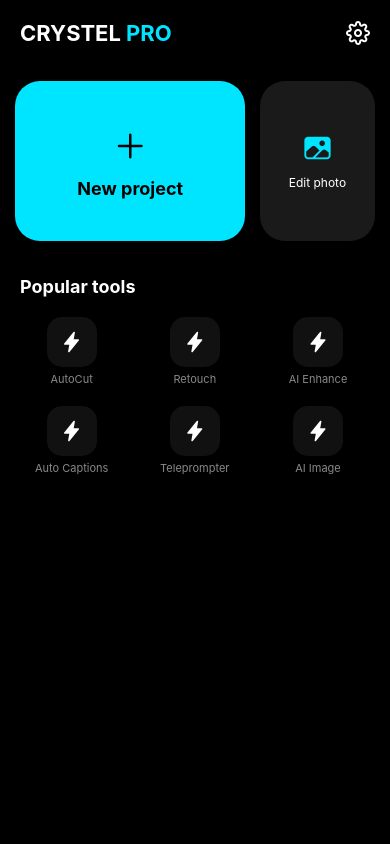
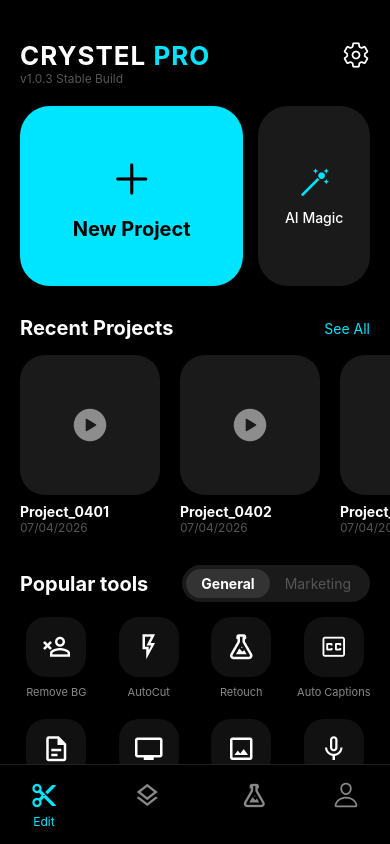
Before and after one commit to aabhishek9650-max/desi-capcut-app, a React Native app: screen / in a window 390 px wide. Built offline with nearby package versions, Linux system fonts and the light colour scheme.

Commit message:
Update App.js

```diff
--- a/App.js
+++ b/App.js
@@ -1,173 +1,152 @@
-import React, { useState } from 'react';
-import { StyleSheet, Text, View, TouchableOpacity, SafeAreaView, ScrollView, Dimensions, StatusBar, Image } from 'react-native';
-import { Ionicons, MaterialCommunityIcons, Feather } from '@expo/vector-icons';
+import React from 'react';
+import { StyleSheet, Text, View, ScrollView, TouchableOpacity, Image, SafeAreaView } from 'react-native';
+import { Ionicons, MaterialCommunityIcons, FontAwesome5 } from '@expo/vector-icons';
 
-const { width, height } = Dimensions.get('window');
-
-export default function CrystelPro() {
-  const [currentView, setCurrentView] = useState('home');
-  const [isClipSelected, setIsClipSelected] = useState(false);
-
-  // --- EDITOR COMPONENT ---
-  const EditorView = () => (
-    <SafeAreaView style={styles.editorContainer}>
-      <StatusBar barStyle="light-content" />
-      {/* Top Header */}
-      <View style={styles.editHeader}>
-        <TouchableOpacity onPress={() => setCurrentView('home')}><Ionicons name="chevron-back" size={26} color="#fff" /></TouchableOpacity>
-        <View style={styles.resContainer}>
-          <Text style={styles.resText}>1080P</Text>
-          <Ionicons name="arrow-up-circle" size={20} color="#00E5FF" style={{marginLeft: 10}} />
+export default function App() {
+  return (
+    <SafeAreaView style={styles.container}>
+      {/* Header */}
+      <View style={styles.header}>
+        <View>
+          <Text style={styles.logoText}>CRYSTEL <Text style={styles.proText}>PRO</Text></Text>
+          <Text style={styles.versionText}>v1.0.3 Stable Build</Text>
         </View>
-        <TouchableOpacity style={styles.exportIcon}><Feather name="share" size={20} color="#fff" /></TouchableOpacity>
+        <TouchableOpacity>
+          <Ionicons name="settings-outline" size={28} color="white" />
+        </TouchableOpacity>
       </View>
 
-      {/* Preview Area */}
-      <View style={styles.previewContainer}>
-        <View style={styles.canvas}>
-          <Text style={styles.canvasDraft}>Draft Preview</Text>
+      <ScrollView showsVerticalScrollIndicator={false}>
+        {/* Main Action Buttons */}
+        <View style={styles.mainActions}>
+          <TouchableOpacity style={styles.newProjectCard}>
+            <Ionicons name="add" size={50} color="black" />
+            <Text style={styles.newProjectText}>New Project</Text>
+          </TouchableOpacity>
+
+          <TouchableOpacity style={styles.aiMagicCard}>
+            <MaterialCommunityIcons name="magic-staff" size={32} color="#00E5FF" />
+            <Text style={styles.aiMagicText}>AI Magic</Text>
+          </TouchableOpacity>
         </View>
-      </View>
 
-      {/* Control Bar */}
-      <View style={styles.editorControls}>
-        <Text style={styles.timestamp}>00:00 / 00:04</Text>
-        <TouchableOpacity style={styles.mainPlayBtn}><Ionicons name="play" size={24} color="#000" /></TouchableOpacity>
-        <View style={styles.actionIcons}>
-          <Ionicons name="arrow-undo" size={22} color="#fff" style={{marginRight: 15}} />
-          <Ionicons name="expand" size={22} color="#fff" />
+        {/* Recent Projects Section */}
+        <View style={styles.sectionHeader}>
+          <Text style={styles.sectionTitle}>Recent Projects</Text>
+          <TouchableOpacity><Text style={styles.seeAllText}>See All</Text></TouchableOpacity>
         </View>
-      </View>
 
-      {/* Multi-Track Timeline */}
-      <View style={styles.timelineBox}>
-        <View style={styles.playheadLine} />
+        <ScrollView horizontal showsHorizontalScrollIndicator={false} style={styles.recentList}>
+          {[1, 2, 3].map((item) => (
+            <View key={item} style={styles.projectItem}>
+              <View style={styles.projectThumbnail}>
+                <Ionicons name="play-circle" size={40} color="rgba(255,255,255,0.5)" />
+              </View>
+              <Text style={styles.projectName}>Project_040{item}</Text>
+              <Text style={styles.projectDate}>07/04/2026</Text>
+            </View>
+          ))}
+        </ScrollView>
 
-        <ScrollView horizontal showsHorizontalScrollIndicator={false} contentContainerStyle={{paddingHorizontal: width/2}}>
-          <View style={styles.tracks}>
-            {/* Video Track */}
-            <TouchableOpacity
-              activeOpacity={0.9}
-              onPress={() => setIsClipSelected(!isClipSelected)}
-              style={[styles.videoClip, isClipSelected && styles.selectedClip]}
-            >
-              {isClipSelected && <View style={styles.leftHandle} />}
-              <Text style={styles.clipLabel}>Main_Video.mp4</Text>
-              {isClipSelected && <View style={styles.rightHandle} />}
+        {/* Popular Tools Section */}
+        <View style={styles.sectionHeader}>
+          <Text style={styles.sectionTitle}>Popular tools</Text>
+          <View style={styles.tabContainer}>
+            <TouchableOpacity style={styles.activeTab}><Text style={styles.activeTabText}>General</Text></TouchableOpacity>
+            <TouchableOpacity style={styles.inactiveTab}><Text style={styles.inactiveTabText}>Marketing</Text></TouchableOpacity>
+          </View>
+        </View>
+
+        <View style={styles.toolsGrid}>
+          {[
+            { name: 'Remove BG', icon: 'account-remove-outline' },
+            { name: 'AutoCut', icon: 'flash-outline' },
+            { name: 'Retouch', icon: 'flask-outline' },
+            { name: 'Auto Captions', icon: 'closed-caption-outline' },
+            { name: 'AI Script', icon: 'file-document-outline' },
+            { name: 'Teleprompter', icon: 'television' },
+            { name: 'Image to Video', icon: 'image-outline' },
+            { name: 'Vocal Isolate', icon: 'microphone-outline' },
+          ].map((tool, index) => (
+            <TouchableOpacity key={index} style={styles.toolItem}>
+              <View style={styles.toolIconBox}>
+                <MaterialCommunityIcons name={tool.icon} size={30} color="white" />
+              </View>
+              <Text style={styles.toolText}>{tool.name}</Text>
             </TouchableOpacity>
+          ))}
+        </View>
 
-            {/* Audio Track */}
-            <View style={styles.audioTrack}>
-              <View style={styles.audioWave} />
-              <Text style={styles.audioLabel}>Add audio</Text>
+        {/* Banner Section */}
+        <TouchableOpacity style={styles.creatorBanner}>
+          <View style={{flexDirection: 'row', alignItems: 'center'}}>
+            <MaterialCommunityIcons name="rocket-launch" size={35} color="#00E5FF" />
+            <View style={{marginLeft: 15}}>
+              <Text style={styles.bannerTitle}>Become a Creator</Text>
+              <Text style={styles.bannerSub}>Get verified badge & share templates</Text>
             </View>
           </View>
-        </ScrollView>
-      </View>
+          <Ionicons name="chevron-forward" size={24} color="#555" />
+        </TouchableOpacity>
 
-      {/* Contextual Bottom Menu (CapCut Selection Style) */}
-      <View style={styles.bottomToolbar}>
-        <ScrollView horizontal showsHorizontalScrollIndicator={false}>
-          {isClipSelected ? (
-            // Selection Tools
-            ['Split', 'Speed', 'Animation', 'Style', 'Delete', 'Volume', 'Edit', 'Filters'].map((item, i) => (
-              <TouchableOpacity key={i} style={styles.toolItem}>
-                <MaterialCommunityIcons name="vector-selection" size={22} color="#fff" />
-                <Text style={styles.toolText}>{item}</Text>
-              </TouchableOpacity>
-            ))
-          ) : (
-            // Main Tools
-            ['Edit', 'Audio', 'Text', 'Overlay', 'Effects', 'Ratio', 'Filters', 'Adjust'].map((item, i) => (
-              <TouchableOpacity key={i} style={styles.toolItem}>
-                <Ionicons name="cube-outline" size={22} color="#fff" />
-                <Text style={styles.toolText}>{item}</Text>
-              </TouchableOpacity>
-            ))
-          )}
-        </ScrollView>
+        <View style={{height: 100}} />
+      </ScrollView>
+
+      {/* Bottom Navigation */}
+      <View style={styles.bottomNav}>
+        <TouchableOpacity style={styles.navItem}>
+          <MaterialCommunityIcons name="content-cut" size={28} color="#00E5FF" />
+          <Text style={[styles.navText, {color: '#00E5FF'}]}>Edit</Text>
+        </TouchableOpacity>
+        <TouchableOpacity style={styles.navItem}>
+          <MaterialCommunityIcons name="layers-outline" size={28} color="#888" />
+          <Text style={styles.navText}>Templates</Text>
+        </TouchableOpacity>
+        <TouchableOpacity style={styles.navItem}>
+          <MaterialCommunityIcons name="flask-outline" size={28} color="#888" />
+          <Text style={styles.navText}>AI Lab</Text>
+        </TouchableOpacity>
+        <TouchableOpacity style={styles.navItem}>
+          <Ionicons name="person-outline" size={28} color="#888" />
+          <Text style={styles.navText}>Me</Text>
+        </TouchableOpacity>
       </View>
     </SafeAreaView>
   );
-
-  // --- HOME COMPONENT ---
-  const HomeView = () => (
-    <SafeAreaView style={styles.homeContainer}>
-      <View style={styles.homeHeader}>
-        <Text style={styles.homeLogo}>CRYSTEL <Text style={{color: '#00E5FF'}}>PRO</Text></Text>
-        <Feather name="settings" size={24} color="#fff" />
-      </View>
-
-      <ScrollView>
-        <View style={styles.mainActionRow}>
-          <TouchableOpacity style={styles.newProjectCard} onPress={() => setCurrentView('editor')}>
-            <Ionicons name="add" size={40} color="#000" />
-            <Text style={styles.cardTitle}>New project</Text>
-          </TouchableOpacity>
-          <TouchableOpacity style={styles.photoEditCard}>
-            <Ionicons name="image" size={30} color="#00E5FF" />
-            <Text style={styles.cardTitleSmall}>Edit photo</Text>
-          </TouchableOpacity>
-        </View>
-
-        {/* Popular Tools Grid (As per your Screenshot) */}
-        <Text style={styles.sectionHeading}>Popular tools</Text>
-        <View style={styles.toolsGrid}>
-          {['AutoCut', 'Retouch', 'AI Enhance', 'Auto Captions', 'Teleprompter', 'AI Image'].map((t, i) => (
-            <View key={i} style={styles.gridBox}>
-              <View style={styles.iconCircle}><Ionicons name="flash" size={22} color="#fff" /></View>
-              <Text style={styles.gridLabel}>{t}</Text>
-            </View>
-          ))}
-        </View>
-      </ScrollView>
-    </SafeAreaView>
-  );
-
-  return currentView === 'home' ? <HomeView /> : <EditorView />;
 }
 
 const styles = StyleSheet.create({
-  // General
-  editorContainer: { flex: 1, backgroundColor: '#000' },
-  homeContainer: { flex: 1, backgroundColor: '#000' },
-
-  // Home Styles
-  homeHeader: { flexDirection: 'row', justifyContent: 'space-between', padding: 20 },
-  homeLogo: { color: '#fff', fontSize: 22, fontWeight: 'bold' },
-  mainActionRow: { flexDirection: 'row', padding: 15, justifyContent: 'space-between' },
-  newProjectCard: { width: '64%', height: 160, backgroundColor: '#00E5FF', borderRadius: 25, justifyContent: 'center', alignItems: 'center' },
-  photoEditCard: { width: '32%', height: 160, backgroundColor: '#1A1A1A', borderRadius: 25, justifyContent: 'center', alignItems: 'center' },
-  cardTitle: { fontWeight: 'bold', fontSize: 18, marginTop: 10 },
-  cardTitleSmall: { color: '#fff', fontSize: 12, marginTop: 10 },
-  sectionHeading: { color: '#fff', fontSize: 18, fontWeight: 'bold', margin: 20 },
+  container: { flex: 1, backgroundColor: 'black', paddingTop: 40 },
+  header: { flexDirection: 'row', justifyContent: 'space-between', paddingHorizontal: 20, marginBottom: 20 },
+  logoText: { color: 'white', fontSize: 26, fontWeight: 'bold', letterSpacing: 1 },
+  proText: { color: '#00E5FF' },
+  versionText: { color: '#555', fontSize: 12 },
+  mainActions: { flexDirection: 'row', paddingHorizontal: 20, gap: 15, marginBottom: 30 },
+  newProjectCard: { flex: 2, backgroundColor: '#00E5FF', height: 180, borderRadius: 30, justifyContent: 'center', alignItems: 'center' },
+  newProjectText: { color: 'black', fontSize: 20, fontWeight: 'bold', marginTop: 10 },
+  aiMagicCard: { flex: 1, backgroundColor: '#1A1A1A', borderRadius: 30, justifyContent: 'center', alignItems: 'center' },
+  aiMagicText: { color: 'white', marginTop: 10, fontWeight: '500' },
+  sectionHeader: { flexDirection: 'row', justifyContent: 'space-between', alignItems: 'center', paddingHorizontal: 20, marginBottom: 15 },
+  sectionTitle: { color: 'white', fontSize: 20, fontWeight: 'bold' },
+  seeAllText: { color: '#00E5FF', fontSize: 14 },
+  recentList: { paddingLeft: 20, marginBottom: 30 },
+  projectItem: { marginRight: 20 },
+  projectThumbnail: { width: 140, height: 140, backgroundColor: '#1A1A1A', borderRadius: 25, justifyContent: 'center', alignItems: 'center' },
+  projectName: { color: 'white', marginTop: 8, fontWeight: 'bold' },
+  projectDate: { color: '#555', fontSize: 12 },
+  tabContainer: { flexDirection: 'row', backgroundColor: '#1A1A1A', borderRadius: 20, padding: 4 },
+  activeTab: { backgroundColor: '#333', paddingHorizontal: 15, paddingVertical: 6, borderRadius: 15 },
+  activeTabText: { color: 'white', fontWeight: 'bold' },
+  inactiveTab: { paddingHorizontal: 15, paddingVertical: 6 },
+  inactiveTabText: { color: '#555' },
   toolsGrid: { flexDirection: 'row', flexWrap: 'wrap', paddingHorizontal: 10 },
-  gridBox: { width: '33.3%', alignItems: 'center', marginBottom: 20 },
-  iconCircle: { width: 50, height: 50, backgroundColor: '#111', borderRadius: 15, justifyContent: 'center', alignItems: 'center' },
-  gridLabel: { color: '#888', fontSize: 11, marginTop: 5 },
-
-  // Editor Styles
-  editHeader: { flexDirection: 'row', justifyContent: 'space-between', alignItems: 'center', padding: 15 },
-  resContainer: { flexDirection: 'row', alignItems: 'center', backgroundColor: '#111', padding: 6, borderRadius: 20 },
-  resText: { color: '#fff', fontSize: 12, fontWeight: 'bold' },
-  previewContainer: { height: height * 0.38, backgroundColor: '#000', justifyContent: 'center', alignItems: 'center' },
-  canvas: { width: '90%', height: '80%', backgroundColor: '#0A0A0A', borderStyle: 'dashed', borderWidth: 1, borderColor: '#333', justifyContent: 'center', alignItems: 'center' },
-  canvasDraft: { color: '#222', fontWeight: 'bold' },
-  editorControls: { flexDirection: 'row', justifyContent: 'space-between', alignItems: 'center', paddingHorizontal: 20, height: 60 },
-  timestamp: { color: '#888', fontSize: 12 },
-  mainPlayBtn: { width: 44, height: 44, backgroundColor: '#fff', borderRadius: 22, justifyContent: 'center', alignItems: 'center' },
-  actionIcons: { flexDirection: 'row' },
-  timelineBox: { height: 220, backgroundColor: '#080808', borderTopWidth: 1, borderColor: '#1A1A1A' },
-  playheadLine: { position: 'absolute', left: width/2, height: '100%', width: 2, backgroundColor: '#fff', zIndex: 10 },
-  tracks: { paddingVertical: 30 },
-  videoClip: { width: 300, height: 60, backgroundColor: '#2C2C2E', borderRadius: 4, justifyContent: 'center', paddingLeft: 15 },
-  selectedClip: { borderColor: '#fff', borderWidth: 2 },
-  leftHandle: { position: 'absolute', left: -5, width: 10, height: 40, backgroundColor: '#fff', borderRadius: 2, top: 10 },
-  rightHandle: { position: 'absolute', right: -5, width: 10, height: 40, backgroundColor: '#fff', borderRadius: 2, top: 10 },
-  clipLabel: { color: '#fff', fontSize: 10 },
-  audioTrack: { marginTop: 20, width: 250, height: 35, backgroundColor: '#1C1C1E', borderRadius: 4, borderStyle: 'dashed', borderWidth: 1, borderColor: '#333', justifyContent: 'center', paddingLeft: 10 },
-  audioLabel: { color: '#555', fontSize: 10 },
-  bottomToolbar: { height: 90, backgroundColor: '#000', borderTopWidth: 1, borderColor: '#111' },
-  toolItem: { width: 75, alignItems: 'center', justifyContent: 'center' },
-  toolText: { color: '#fff', fontSize: 10, marginTop: 5 }
+  toolItem: { width: '25%', alignItems: 'center', marginBottom: 20 },
+  toolIconBox: { width: 60, height: 60, backgroundColor: '#111', borderRadius: 20, justifyContent: 'center', alignItems: 'center' },
+  toolText: { color: '#888', fontSize: 11, marginTop: 8, textAlign: 'center' },
+  creatorBanner: { backgroundColor: '#111', marginHorizontal: 20, borderRadius: 30, padding: 20, flexDirection: 'row', justifyContent: 'space-between', alignItems: 'center' },
+  bannerTitle: { color: 'white', fontSize: 18, fontWeight: 'bold' },
+  bannerSub: { color: '#555', fontSize: 12 },
+  bottomNav: { position: 'absolute', bottom: 0, width: '100%', height: 80, backgroundColor: 'black', flexDirection: 'row', justifyContent: 'space-around', alignItems: 'center', borderTopWidth: 0.5, borderTopColor: '#222' },
+  navItem: { alignItems: 'center' },
+  navText: { fontSize: 12, marginTop: 4 }
 });
```
